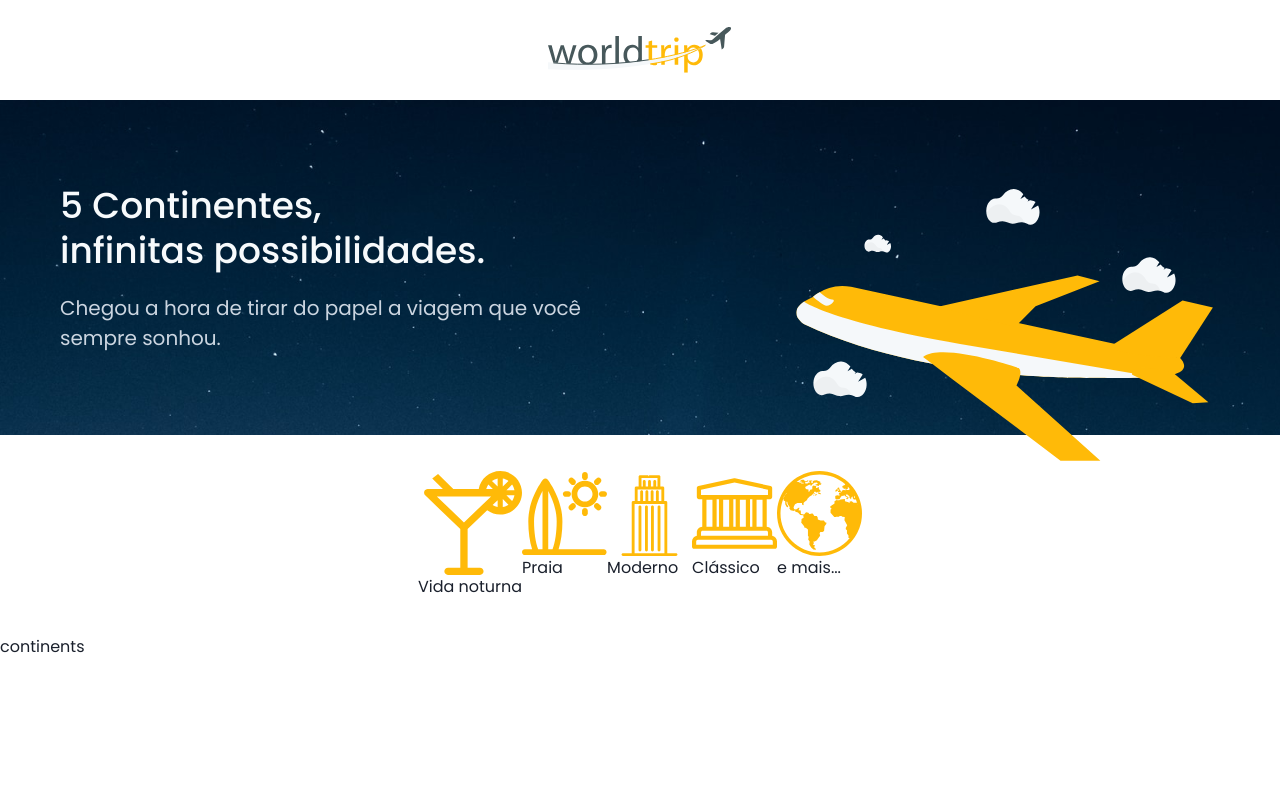
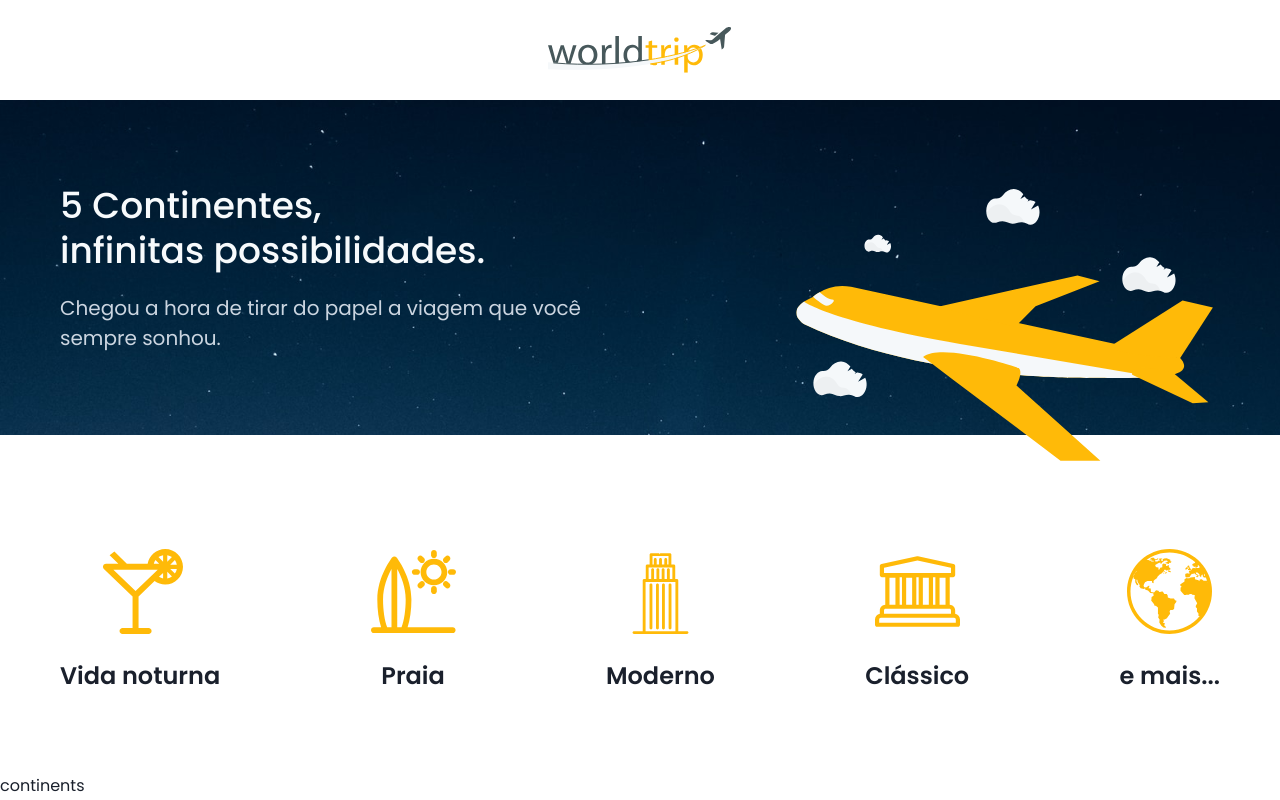
Before and after one commit to glaubermatos/worldtrip, a Next.js app: page / in a window 1280 px wide. Built offline with nearby package versions, Linux system fonts and the light colour scheme.

Commit message:
Responsive TravelTypes component

```diff
--- a/src/components/TravelTypes/index.tsx
+++ b/src/components/TravelTypes/index.tsx
@@ -44,25 +44,25 @@ export function TravelTypes() {
 
     const isWideVersion = useBreakpointValue({
         base: false,
-        md: false,
+        md: true,
         lg: true,
     })
 
     return(
-        <Container m={'auto'} py={'9'} px={'3.125rem'}>
-            <Flex justify={'center'} wrap={'wrap'} rowGap={'7'} >
+        <Container m={'auto'} pt={['9', '9', '7.125rem']} pb={['9', '9', '20']} px={['3.125rem', '3.125rem', '10']}      >
+            <Flex justify={isWideVersion ? 'space-between' : 'center'} wrap={'wrap'} rowGap={'7'} >
                 { Object.entries(travelTypes).map(([key, value], indice) => {
                     return(
                         <>
                             { isWideVersion ? (
-                                <Flex key={key} direction={'column'} >
-                                    <Image src={value.image.source} alt={value.image.alt} />
-                                    <Text>{value.title}</Text>
-                                </Flex>
+                                <Stack key={key} gap={'6'} align={'center'}>
+                                    <Image src={value.image.source} alt={value.image.alt} boxSize={'5.3125rem'} />
+                                    <Text fontSize={'2xl'} fontWeight={'semibold'}>{value.title}</Text>
+                                </Stack>
                             ) : (
                                 <Flex minWidth={'50%'} key={key} direction={'row'} justify={ indice % 2 === 1 ? 'flex-end' : indice + 1 === Object.entries(travelTypes).length ? 'center' : 'flex-start'} align={'center'} gap={'2'}>
                                     <Box h={'2'} w={'2'} bg={'#FFBA08'} borderRadius={'100%'} />
-                                    <Text>{value.title}</Text>
+                                    <Text fontSize={'1.125rem'}>{value.title}</Text>
                                 </Flex>
                             )}
                         </>
```
